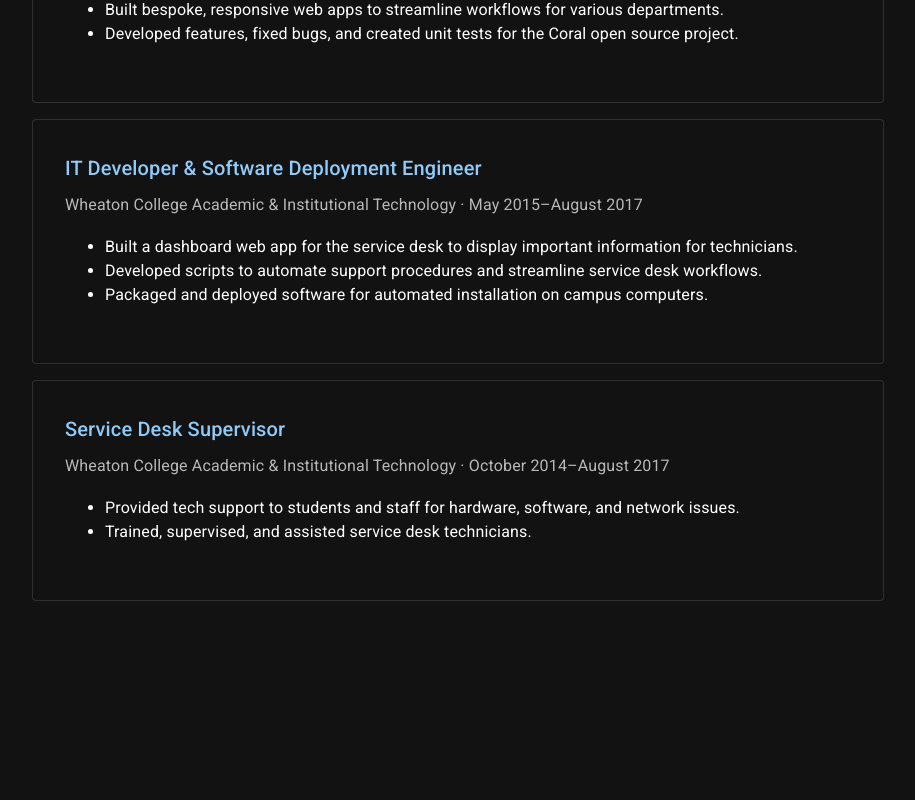
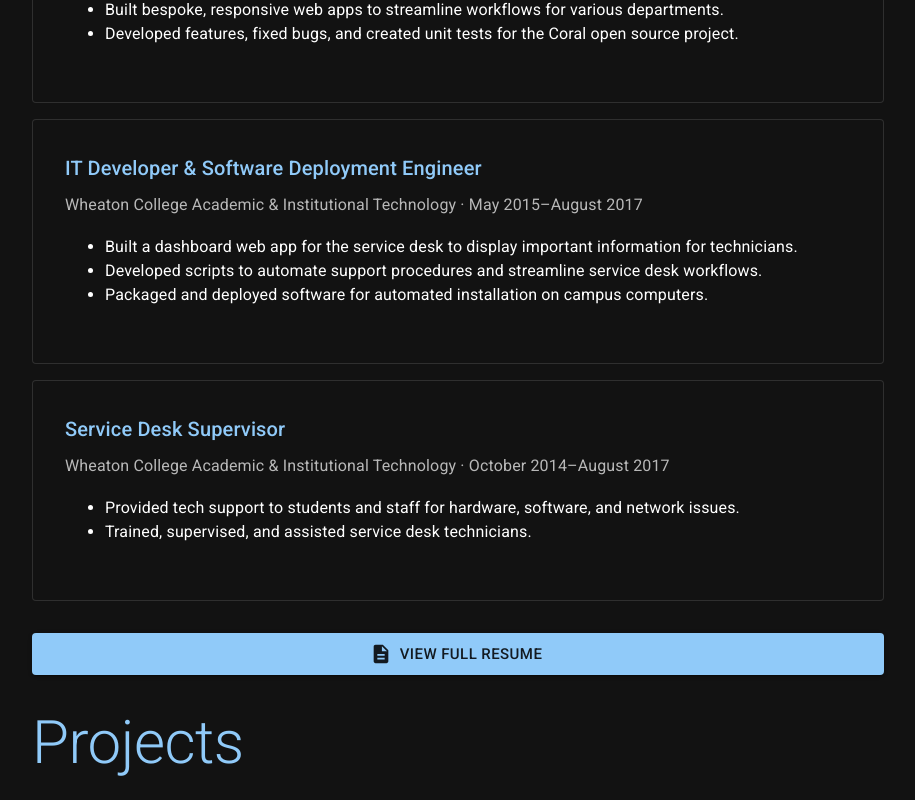
Before and after one commit to connordelacruz/connordelacruz.github.io, a React (Vite) app: page / in a window 1280 px wide. Shown: the part 2014-2814 px from the top of the page, without its empty margins (182-1097 px from the left). Before the commit the page ends 2647 px from the top, so only its background shows below. Built offline with nearby package versions, Linux system fonts and the light colour scheme.

Commit message:
threw in non-functional resume link button

```diff
--- a/src/App.jsx
+++ b/src/App.jsx
@@ -1,5 +1,6 @@
 import {
   Box,
+  Button,
   Container,
   createTheme,
   CssBaseline,
@@ -10,7 +11,7 @@ import {
   Typography
 } from '@mui/material'
 import { SocialLink } from './components/SocialLink.jsx'
-import { Email, GitHub, Instagram, LinkedIn } from '@mui/icons-material'
+import { Description, Email, GitHub, Instagram, LinkedIn } from '@mui/icons-material'
 import { ExperienceCard } from './components/ExperienceCard.jsx'
 
 function App() {
@@ -200,7 +201,13 @@ function App() {
           </Divider>
         </Box>
 
-        <Box>
+        <Box
+          id="section-resume"
+          sx={{
+            // TODO: make section margins consistent
+            mb: 4,
+          }}
+        >
           <Typography variant="h2">Resume</Typography>
 
           <Box
@@ -248,6 +255,25 @@ function App() {
               {experienceCards}
             </Stack>
           </Box>
+
+          {/*TODO: link to resume pdf*/}
+          <Box>
+            <Button
+              variant="contained"
+              color="primary"
+              startIcon={<Description/>}
+              size="large"
+              fullWidth
+            >
+              View Full Resume
+            </Button>
+          </Box>
+        </Box>
+
+        <Box id="section-projects">
+          <Typography variant="h2">Projects</Typography>
+
+          {/*TODO: ProjectCard component*/}
         </Box>
       </Container>
 
```
